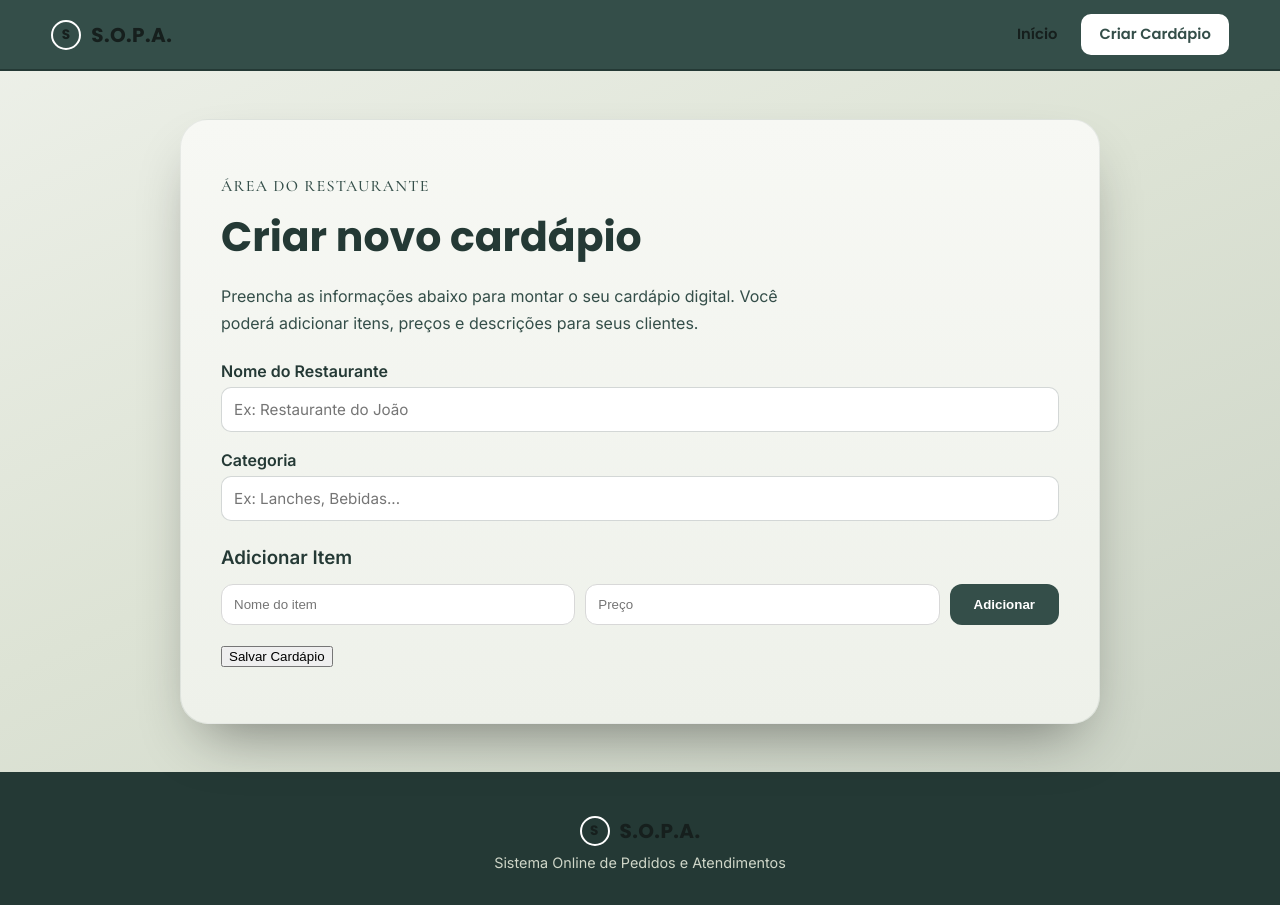
After one commit to santanayzs/tcc_sopa, a PHP site: page /criar-cardapio/criar-cardapio.html in a window 1280 px wide. The commit adds this page. Run offline with PHP 8.4, Linux system fonts and the light colour scheme.

Commit message:
Parte base para a criação de cardapios

```diff
--- a/CSS/style.css
+++ b/CSS/style.css
@@ -810,3 +810,128 @@ a {
     text-align: center;
   }
 }
+
+/* FORMULÁRIO CARDÁPIO */
+.cardapio-form {
+  margin-top: 24px;
+}
+
+.form-group {
+  display: flex;
+  flex-direction: column;
+  margin-bottom: 18px;
+}
+
+.form-group label {
+  margin-bottom: 6px;
+  font-weight: 600;
+  color: var(--green-900);
+}
+
+.form-group input,
+.form-group textarea {
+  padding: 12px;
+  border-radius: 10px;
+  border: 1px solid rgba(36, 57, 53, 0.2);
+  font-family: var(--font-body);
+  font-size: 0.95rem;
+  outline: none;
+}
+
+.form-group textarea {
+  resize: none;
+  min-height: 100px;
+}
+
+.form-group input:focus,
+.form-group textarea:focus {
+  border-color: var(--green-800);
+}
+
+#cardapio {
+    display: flex;
+    flex-wrap: wrap;
+    gap: 10px;
+}
+
+.item {
+    border: 1px solid #ccc;
+    padding: 10px;
+    border-radius: 8px;
+    width: 150px;
+}
+
+.itens-box{
+    margin-top:25px;
+}
+
+.itens-box h3{
+    color:var(--green-900);
+    margin-bottom:15px;
+}
+
+.item-inputs{
+    display:flex;
+    gap:10px;
+    margin-bottom:20px;
+}
+
+.item-inputs input{
+    flex:1;
+    padding:12px;
+    border-radius:12px;
+    border:1px solid #d8d8d8;
+}
+
+.btn-add{
+    padding:12px 24px;
+    border:none;
+    border-radius:12px;
+
+    background:var(--green-800);
+    color:white;
+
+    font-weight:600;
+    cursor:pointer;
+
+    transition:0.2s;
+}
+
+.btn-add:hover{
+    background:var(--green-900);
+}
+
+
+.item-linha{
+
+    display:flex;
+    align-items:center;
+    justify-content:space-between;
+
+    padding:14px 18px;
+
+    margin-bottom:10px;
+
+    border-radius:14px;
+
+    background:white;
+
+    box-shadow:0 3px 10px rgba(0,0,0,.08);
+
+}
+
+
+.item-linha button{
+
+    background:#e74c3c;
+    color:white;
+
+    border:none;
+
+    width:30px;
+    height:30px;
+
+    border-radius:50%;
+
+    cursor:pointer;
+}
--- /dev/null
+++ b/criar-cardapio/criar-cardapio.html
@@ -0,0 +1,170 @@
+<!doctype html>
+<html lang="pt-br">
+
+<head>
+    <meta charset="UTF-8" />
+    <meta name="viewport" content="width=device-width, initial-scale=1.0" />
+    <title>Criar Cardápio — S.O.P.A.</title>
+
+    <!-- FONTES -->
+    <link rel="preconnect" href="https://fonts.googleapis.com" />
+    <link rel="preconnect" href="https://fonts.gstatic.com" crossorigin />
+    <link
+        href="https://fonts.googleapis.com/css2?family=Poppins:wght@500;600;700;800&family=Inter:wght@400;500;600&family=Cormorant+Garamond:wght@500;600&display=swap"
+        rel="stylesheet" />
+
+    <!-- CSS -->
+    <link rel="stylesheet" href="../CSS/style.css" />
+</head>
+
+<body class="dashboard-page">
+    <!-- HEADER -->
+    <header class="site-header">
+        <a href="../index.html" class="logo">
+            <span class="logo-badge">S</span>
+            <span class="logo-word">S.O.P.A.</span>
+        </a>
+
+        <nav class="main-nav">
+            <a href="../index.html">Início</a>
+            <a href="#" class="nav-cta">Criar Cardápio</a>
+        </nav>
+    </header>
+
+    <!-- CONTEÚDO -->
+    <main class="dashboard-shell">
+        <div class="dashboard-card">
+            <p class="dashboard-eyebrow">Área do Restaurante</p>
+            <h1>Criar novo cardápio</h1>
+
+            <p class="dashboard-text">
+                Preencha as informações abaixo para montar o seu cardápio digital.
+                Você poderá adicionar itens, preços e descrições para seus clientes.
+            </p>
+
+            <!-- FORMULÁRIO -->
+            <form class="cardapio-form" action="salvarCardapio.php" method="POST" onsubmit="return prepararEnvio()">
+                <!-- Nome do restaurante -->
+                <div class="form-group">
+                    <label>Nome do Restaurante</label>
+                    <input type="text" name="nome_restaurante" placeholder="Ex: Restaurante do João" required>
+                </div>
+
+                <!-- Categoria -->
+                <div class="form-group">
+                    <label>Categoria</label>
+                    <input type="text" name="categoria" placeholder="Ex: Lanches, Bebidas...">
+                </div>
+
+                <div class="itens-box">
+
+                    <!-- Itens -->
+                    <h3>Adicionar Item</h3>
+
+                    <div class="item-inputs">
+                        <input type="text" id="nomeItem" placeholder="Nome do item">
+
+                        <input type="number" id="precoItem" placeholder="Preço" step="0.01">
+
+                        <button type="button" class="btn-add" onclick="adicionarItem()">
+                            Adicionar
+                        </button>
+                    </div>
+
+                    <div id="listaItens"></div>
+
+                </div>
+
+                <button type="submit">
+                    Salvar Cardápio
+                </button>
+
+                <input type="hidden" id="itensJson" name="itens">
+            </form>
+        </div>
+    </main>
+
+    <!-- FOOTER -->
+    <footer class="site-footer">
+        <div class="logo">
+            <span class="logo-badge">S</span>
+            <span class="logo-word">S.O.P.A.</span>
+        </div>
+        <p>Sistema Online de Pedidos e Atendimentos</p>
+    </footer>
+
+    <script>
+        let itens = [];
+
+        function adicionarItem() {
+
+            const nome = document.getElementById("nomeItem");
+            const preco = document.getElementById("precoItem");
+
+            if (!nome.value || !preco.value) return;
+
+            itens.push({
+                nome: nome.value,
+                preco: preco.value
+            });
+
+            atualizarLista();
+
+            nome.value = "";
+            preco.value = "";
+        }
+
+
+        function atualizarLista() {
+
+            const lista = document.getElementById("listaItens");
+
+            if (!lista) return;
+
+            lista.innerHTML = "";
+
+            itens.forEach((item, index) => {
+
+                lista.innerHTML += `
+            <div class="item-linha">
+
+                <span>${item.nome}</span>
+
+                <span>
+                    R$ ${parseFloat(item.preco).toFixed(2)}
+                </span>
+
+                <button type="button" onclick="remover(${index})">
+                    ✕
+                </button>
+
+            </div>
+        `;
+            });
+        }
+
+        function prepararEnvio() {
+
+            if (itens.length === 0) {
+                alert("Adicione pelo menos um item ao cardápio.");
+                return false;
+            }
+
+            document.getElementById("itensJson").value =
+                JSON.stringify(itens);
+
+            return true;
+        }
+
+        function remover(index) {
+
+            itens.splice(index, 1);
+
+            atualizarLista();
+
+        }
+    </script>
+
+</body>
+
+</html>
--- a/dashboard/index.php
+++ b/dashboard/index.php
@@ -44,6 +44,7 @@ $nomeUsuario = isset($_SESSION['nome']) ? $_SESSION['nome'] : 'Usuário';
       </p>
       <div class="dashboard-actions">
         <a class="btn-pill" href="../index.html">Voltar para a home</a>
+        <a class="btn-pill" href="../criar-cardapio/criar-cardapio.html">Criar cardápio</a>
         <a class="dashboard-btn secondary" href="../auth/logout.php">Sair</a>
       </div>
     </section>
```
Also changed, not shown: criar-cardapio/conexao.php (added, +27 -0 lines), criar-cardapio/salvarCardapio.php (added, +47 -0 lines), criar-cardapio/tableCardapios.sql (added, +11 -0 lines), criar-cardapio/table_Itens.sql (added, +21 -0 lines).
